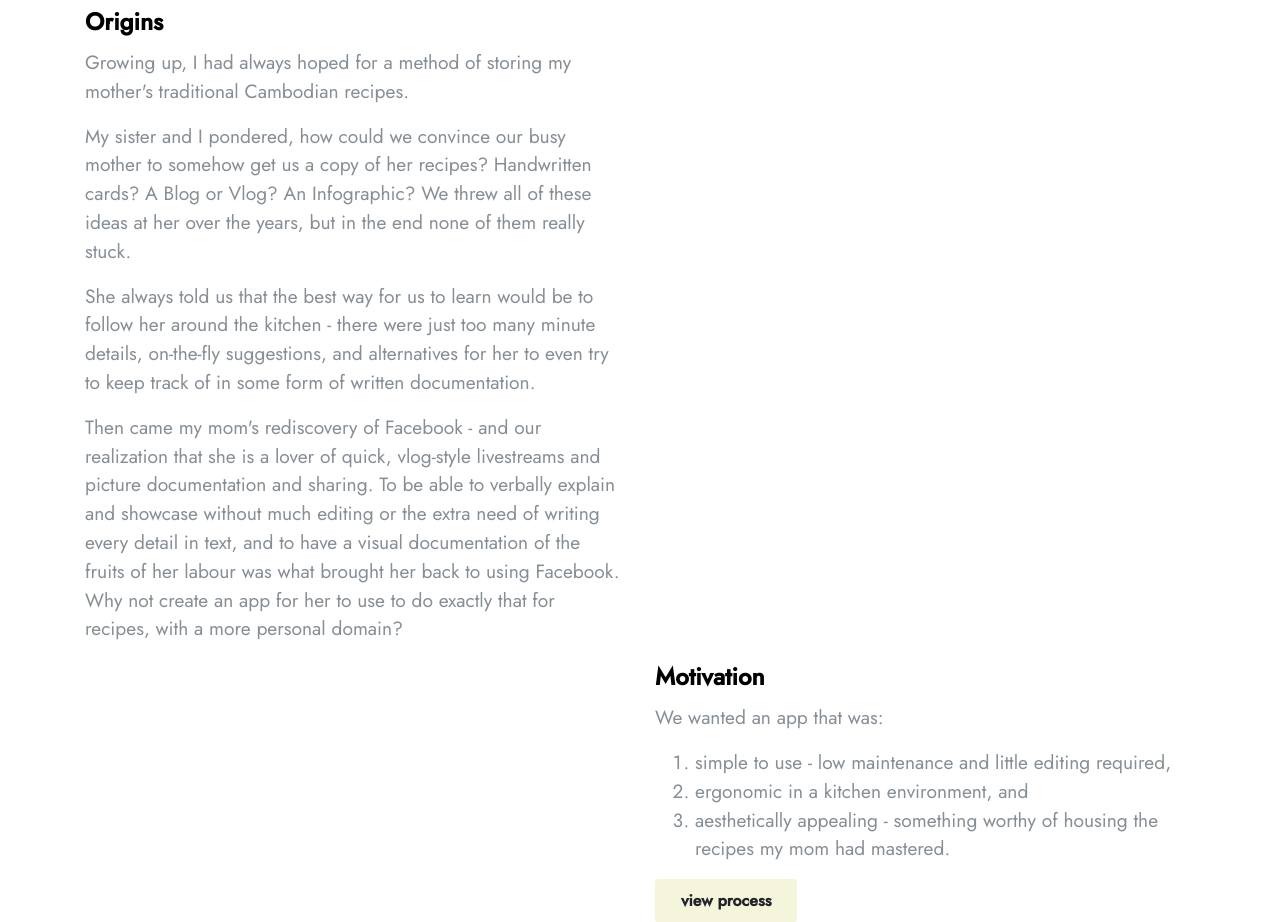
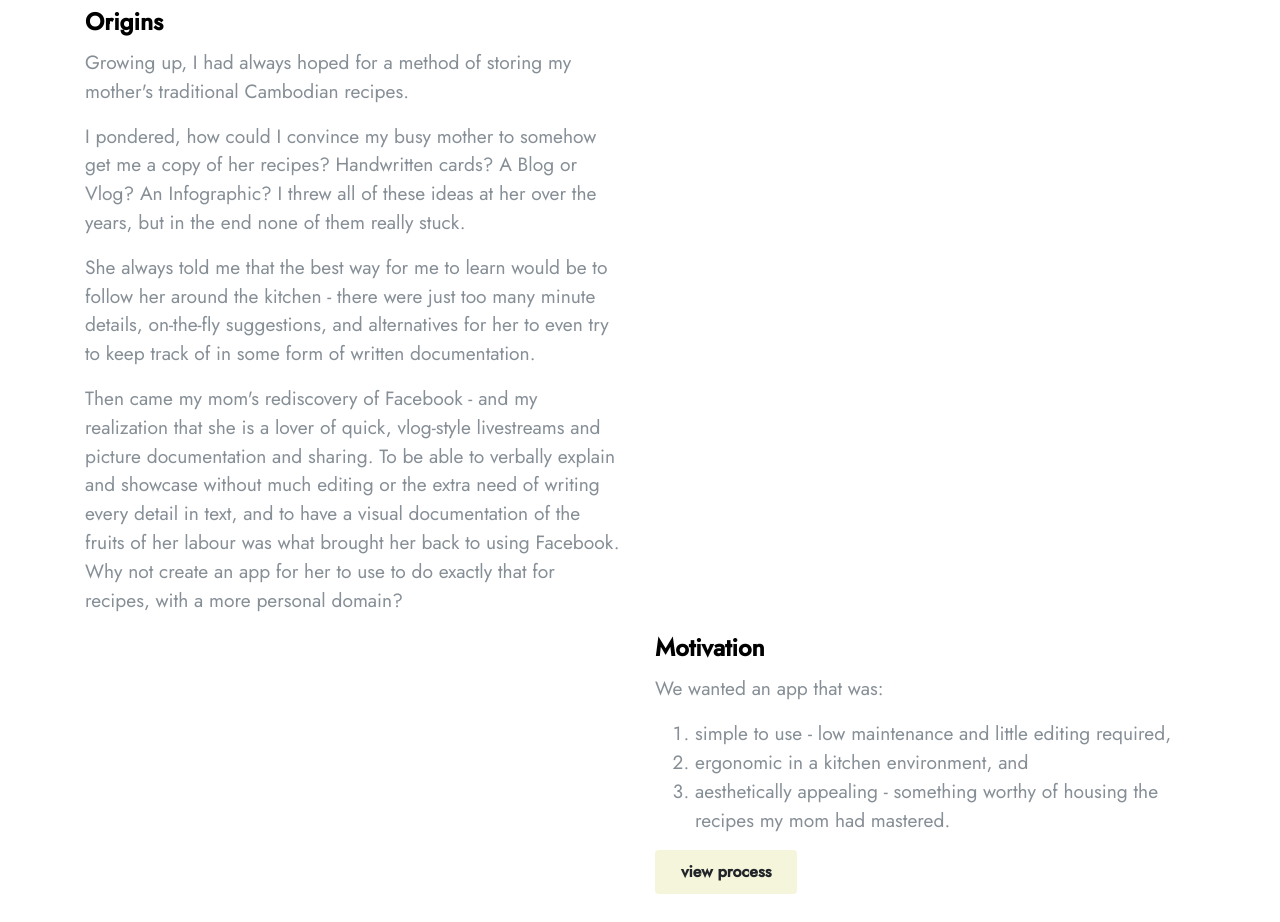
Before and after one commit to chautimeapp/chautimeapp.github.io, a plain HTML site: page index.html in a window 1280 px wide. Shown: the part 1240-2162 px from the top of the page. Drawn offline with nearby package versions, Linux system fonts and the light colour scheme.

Commit message:
Add files via upload

```diff
--- a/index.html
+++ b/index.html
@@ -84,13 +84,13 @@
                             Growing up, I had always hoped for a method of storing my mother's traditional Cambodian recipes.
                         </p>
                         <p class="text-muted lead">
-                            My sister and I pondered, how could we convince our busy mother to somehow get us a copy of her recipes? Handwritten cards? A Blog or Vlog? An Infographic? We threw all of these ideas at her over the years, but in the end none of them really stuck.
+                            I pondered, how could I convince my busy mother to somehow get me a copy of her recipes? Handwritten cards? A Blog or Vlog? An Infographic? I threw all of these ideas at her over the years, but in the end none of them really stuck.
                         </p>
                         <p class="text-muted lead">
-                            She always told us that the best way for us to learn would be to follow her around the kitchen - there were just too many minute details, on-the-fly suggestions, and alternatives for her to even try to keep track of in some form of written documentation.
+                            She always told me that the best way for me to learn would be to follow her around the kitchen - there were just too many minute details, on-the-fly suggestions, and alternatives for her to even try to keep track of in some form of written documentation.
                         </p>
                         <p class="text-muted lead">
-                            Then came my mom's rediscovery of Facebook - and our realization that she is a lover of quick, vlog-style livestreams and picture documentation and sharing. To be able to verbally explain and showcase without much editing or the extra need of writing every detail in text, and to have a visual documentation of the fruits of her labour was what brought her back to using Facebook. Why not create an app for her to use to do exactly that for recipes, with a more personal domain?
+                            Then came my mom's rediscovery of Facebook - and my realization that she is a lover of quick, vlog-style livestreams and picture documentation and sharing. To be able to verbally explain and showcase without much editing or the extra need of writing every detail in text, and to have a visual documentation of the fruits of her labour was what brought her back to using Facebook. Why not create an app for her to use to do exactly that for recipes, with a more personal domain?
                         </p>
 <!--                         <a href="#" class="btn btn-primary">View project</a>
  -->                    </div>
```
Also changed, not shown: 1 other file.
